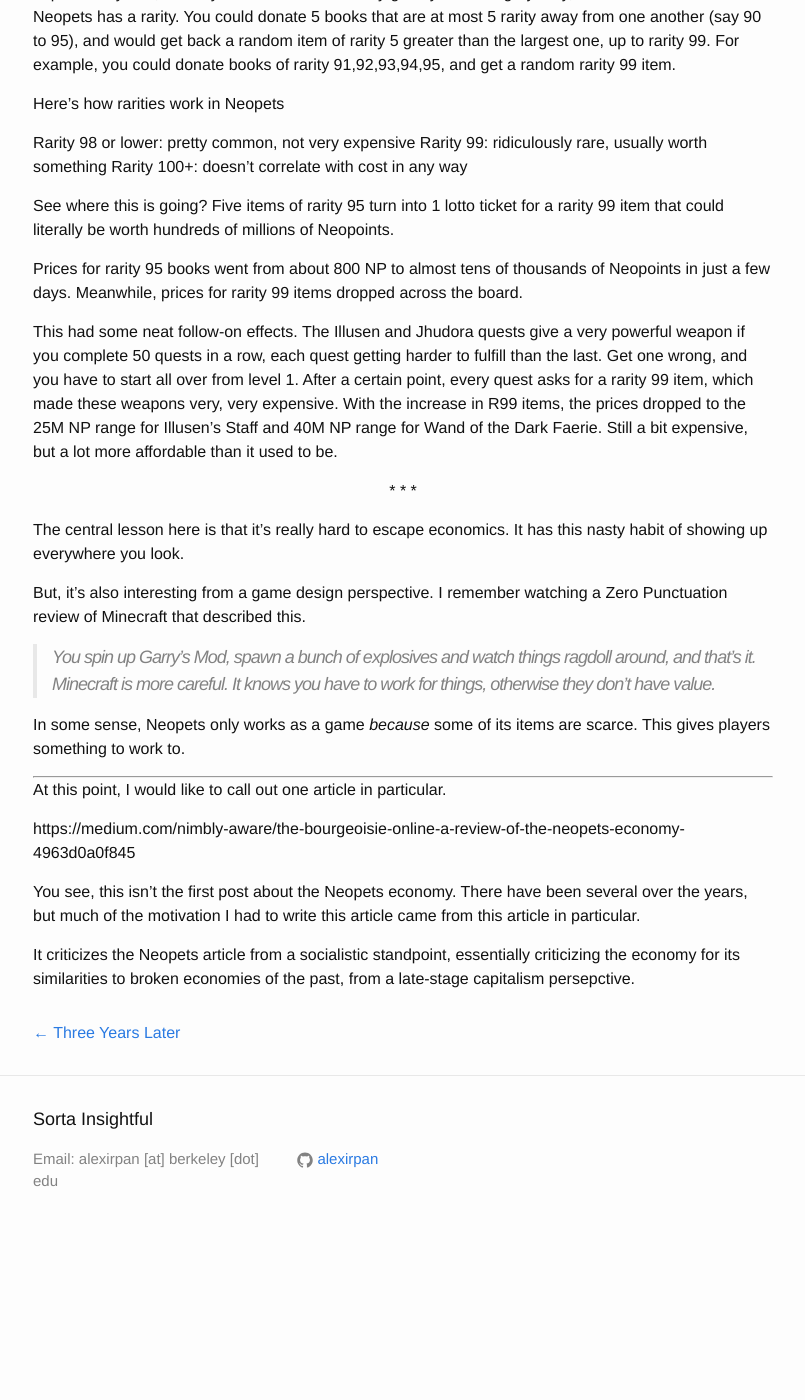
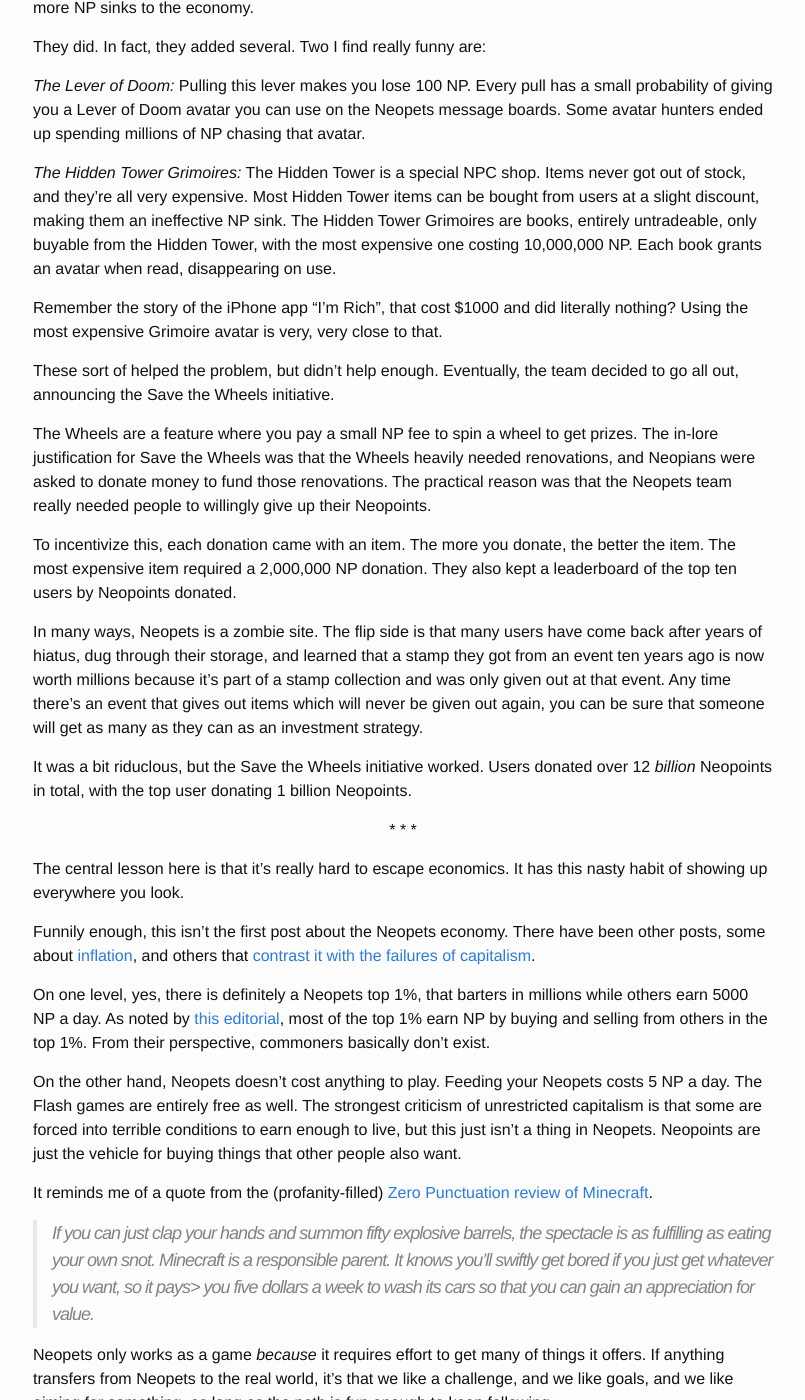
Before and after one commit to alexirpan/alexirpan.github.io, a Jekyll site: the page built from _posts/2018-10-13-mmo-economy.markdown, in a window 1280 px wide and 1400 px high, scrolled down 4946 px. Shown: the whole window, without its empty margins (237-1042 px from the left). Built offline with Jekyll 4.4.1, drawn with Linux system fonts in a browser that asks for light colours; nearby versions of some CDN libraries; before the commit the page ends 6199 px from its top, so only the background shows below that; some of the changed text lies outside the part shown.

Commit message:
Okay, the ending is a bit cheesy, but good enough.

```diff
--- a/_posts/2018-10-13-mmo-economy.markdown
+++ b/_posts/2018-10-13-mmo-economy.markdown
@@ -130,9 +130,7 @@
 used except to close out deals agreed on through the Trading Post.
 
 The Trading Post is seller favored. To buy off the Trading Post, first you need
-to search the listings to find your item. Then you need to haggle with the
-seller, make a reasonable bid, and wait for them to accept it. This can lead
-to several days of turnaround in the worst case.
+to search the listings to find your item. Then you need to haggle with the seller, make a reasonable bid, and wait for them to accept it. This can lead to several days of turnaround in the worst case.
 
 If you want to figure out what a fair price is, good luck. When I've tried to buy
 rare items, I would often only find 2 listings with my item, both marked with
@@ -157,6 +155,59 @@
 and the price would be crashing soon. Sure enough, when people listed their
 Turned Tooths in their shops at 150,000 NP, they learned there was no demand
 at that price. Turned Tooths are now about 45,000 NP.
+
+
+That Time a Book Got 1000 Times More Expensive Because of Charity
+------------------------------------------------------------------------------
+
+Here's a secret about Neopets: 99% of the items are useless. The only time you
+buy them is when some NPC gives you a quest that asks for them.
+
+Despite this, some useless items still have high prices. Items in Neopets have
+a rarity system, explained [here](http://www.jellyneo.net/?go=item_rarities_explained).
+For our purposes, the important rarities are Rarity 1-99. These items are
+buyable from NPC shops, with the rarity defining how rarely that item appears.
+Rarity 99 items appear exceptionally rarely. All of them command large prices
+because this, and many users like trying to collect all rarity 99 items in the
+game.
+
+Let's talk about the Charity Corner. It's an event Neopets occasionally runs,
+where the lore is that you donate gifts or school supplies to Neopians who
+need it. Awwwww.
+
+The way it works changes each year, but here's how it worked in 2015 and 2017.
+There were three rarity bands: r70-79, r80-89, and r90-99. They specify a category,
+like books. For every five items you donate, you get back a random item sampled
+from the rarity band you donated.
+
+For example, you donate five rarity 90 books, and you potentially get back a
+rarity 99 item.
+
+Now consider that the item you get back *isn't* weighted by rarity (giving
+you solid chances of hitting a rarity 99 item), and many items with rarities in
+the low 90s are dirt cheap.
+
+No surprises for what happened next: users began buying out the cheapest rarity 90
+items they could find, swarming to the next cheapest item once other users
+adjusted their prices accordingly.
+
+JellyNeo tracks historical logs of item prices. Here's the price log for
+[Realm of the Water Faeries], a rarity 92 book. Can you guess when Charity
+Corner ran that year?
+
+IMAGE
+
+Here's the 2017 spike, with a more modest spike of 100x instead of 1000x.
+
+IMAGE
+
+(Incidentally, one of the follow-on effects was that Illusen's Staff and
+Wand of the Dark Faerie plummeted in price. These items are obtainable through
+the Illusen quests and Jhudora quests. Each day, they ask for an item. The more
+times you succeeed in a row, the rarer the item gets. After a certain point, they
+only ask for rarity 99 items. The influx of new rarity 99 items made completing
+these quests much cheaper. In 2009, a Wand of the Dark Faerie was estimated at
+about 350 million NP. It's now about 40 million NP.
 
 
 That Time Neopets Got a User to Donate a Billion Neopoints to Charity
@@ -234,6 +285,7 @@
 
 To incentivize this, each donation came with an item. The more you donate,
 the better the item. The most expensive item required a 2,000,000 NP donation.
+They also kept a leaderboard of the top ten users by Neopoints donated.
 
 In many ways, Neopets is a zombie site. The flip side is that many users have
 come back after years of hiatus, dug through their storage, and learned that
@@ -245,73 +297,40 @@
 
 It was a bit riduclous, but the Save the Wheels initiative worked.
 Users donated over 12 *billion* Neopoints in total, with the top user donating
-1 billion Neopoints by themselves.
+1 billion Neopoints.
 
-
-
-That Time a Book Multiplied in Price by 60x
-------------------------------------------------------------------------------
-
-Let's talk about charity. In recent years, Neopets runs an event called
-Charity Corner during the holidays. The lore (CHECK) is that you're donating
-gifts to Neopets who don't have anyone to give them Christmas gifts (awwwww).
-
-In previous years, the way it worked was that they gave you a category.
-Say, Books. Each item in Neopets has a rarity. You could donate 5 books that
-are at most 5 rarity away from one another (say 90 to 95), and would get back
-a random item of rarity 5 greater than the largest one, up to rarity 99.
-For example, you could donate books of rarity 91,92,93,94,95, and get a random
-rarity 99 item.
-
-Here's how rarities work in Neopets
-
-Rarity 98 or lower: pretty common, not very expensive
-Rarity 99: ridiculously rare, usually worth something
-Rarity 100+: doesn't correlate with cost in any way
-
-See where this is going? Five items of rarity 95 turn into 1 lotto ticket for
-a rarity 99 item that could literally be worth hundreds of millions of Neopoints.
-
-Prices for rarity 95 books went from about 800 NP to almost tens of thousands of
-Neopoints in just a few days. Meanwhile, prices for rarity 99 items dropped
-across the board.
-
-This had some neat follow-on effects. The Illusen and Jhudora quests give a very
-powerful weapon if you complete 50 quests in a row, each quest getting harder
-to fulfill than the last. Get one wrong, and you have to start all over from
-level 1. After a certain point, every quest asks for a rarity 99 item, which
-made these weapons very, very expensive. With the increase in R99 items, the prices
-dropped to the 25M NP range for Illusen's Staff and 40M NP range for Wand of the
-Dark Faerie. Still a bit expensive, but a lot more affordable than it used to
-be.
 
 \* \* \*
 {: .centered }
 
-The central lesson here is that it's really hard to escape economics. It has this
-nasty habit of showing up everywhere you look.
+The central lesson here is that it's really hard to escape economics. It has
+this nasty habit of showing up everywhere you look.
 
-But, it's also interesting from a game design perspective. I remember watching a
-Zero Punctuation review of Minecraft that described this.
+Funnily enough, this isn't the first post about the Neopets economy. There
+have been other posts, some about [inflation](https://www.themarysue.com/neopets-economy/),
+and others that [contrast it with the failures of capitalism](https://medium.com/nimbly-aware/the-bourgeoisie-online-a-review-of-the-neopets-economy-4963d0a0f845).
 
-> You spin up Garry's Mod, spawn a bunch of explosives and watch things ragdoll
-> around, and that's it. Minecraft is more careful. It knows you have to work
-> for things, otherwise they don't have value.
+On one level, yes, there is definitely a Neopets top 1%, that barters in
+millions while others earn 5000 NP a day. As noted by [this editorial](http://www.neopets.com/ntimes/index.phtml?section=468018&week=412),
+most of the top 1% earn NP by buying and selling from others in the top 1%. From
+their perspective, commoners basically don't exist.
 
-In some sense, Neopets only works as a game *because* some of its items are
-scarce. This gives players something to work to.
+On the other hand, Neopets doesn't cost anything to play. Feeding your Neopets
+costs 5 NP a day. The Flash games are entirely free as well. The strongest
+criticism of unrestricted capitalism is that some are forced into terrible
+conditions to earn enough to live, but this just isn't a thing in Neopets.
+Neopoints are just the vehicle for buying things that other people also want.
 
------------------------------------------------------------------------------------------
+It reminds me of a quote from the (profanity-filled)
+[Zero Punctuation review of Minecraft](https://www.youtube.com/watch?v=4wgQvij3rVE).
 
+> If you can just clap your hands and summon fifty explosive barrels, the spectacle
+> is as fulfilling as eating your own snot. Minecraft is a responsible parent.
+> It knows you'll swiftly get bored if you just get whatever you want, so it pays> you
+> five dollars a week to wash its cars so that you can gain an appreciation
+> for value.
 
-At this point, I would like to call out one article in particular.
-
-https://medium.com/nimbly-aware/the-bourgeoisie-online-a-review-of-the-neopets-economy-4963d0a0f845
-
-You see, this isn't the first post about the Neopets economy. There have been
-several over the years, but much of the motivation I had to write this article
-came from this article in particular.
-
-It criticizes the Neopets article from a socialistic standpoint, essentially
-criticizing the economy for its similarities to broken economies of the past,
-from a late-stage capitalism persepctive.
+Neopets only works as a game *because* it requires effort to get many of things
+it offers. If anything transfers from Neopets to the real world, it's that we
+like a challenge, and we like goals, and we like aiming for something, as long
+as the path is fun enough to keep following.
```
